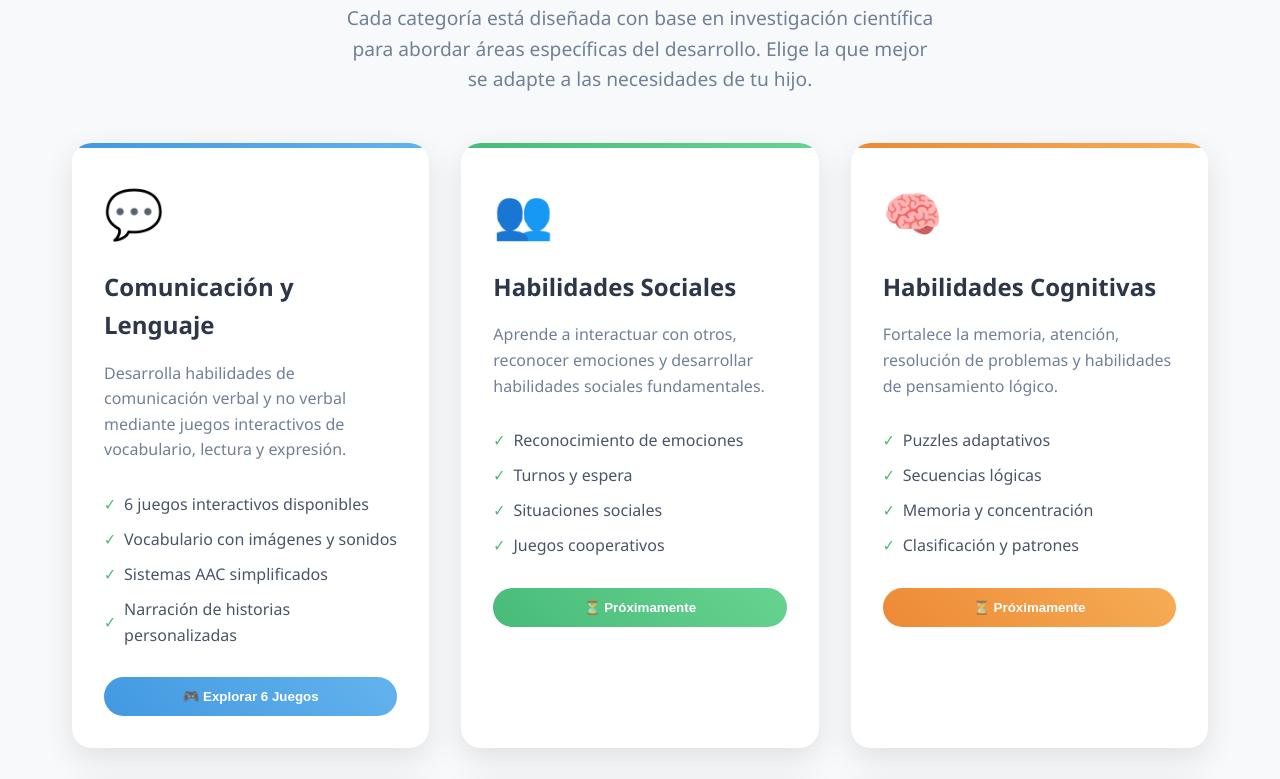
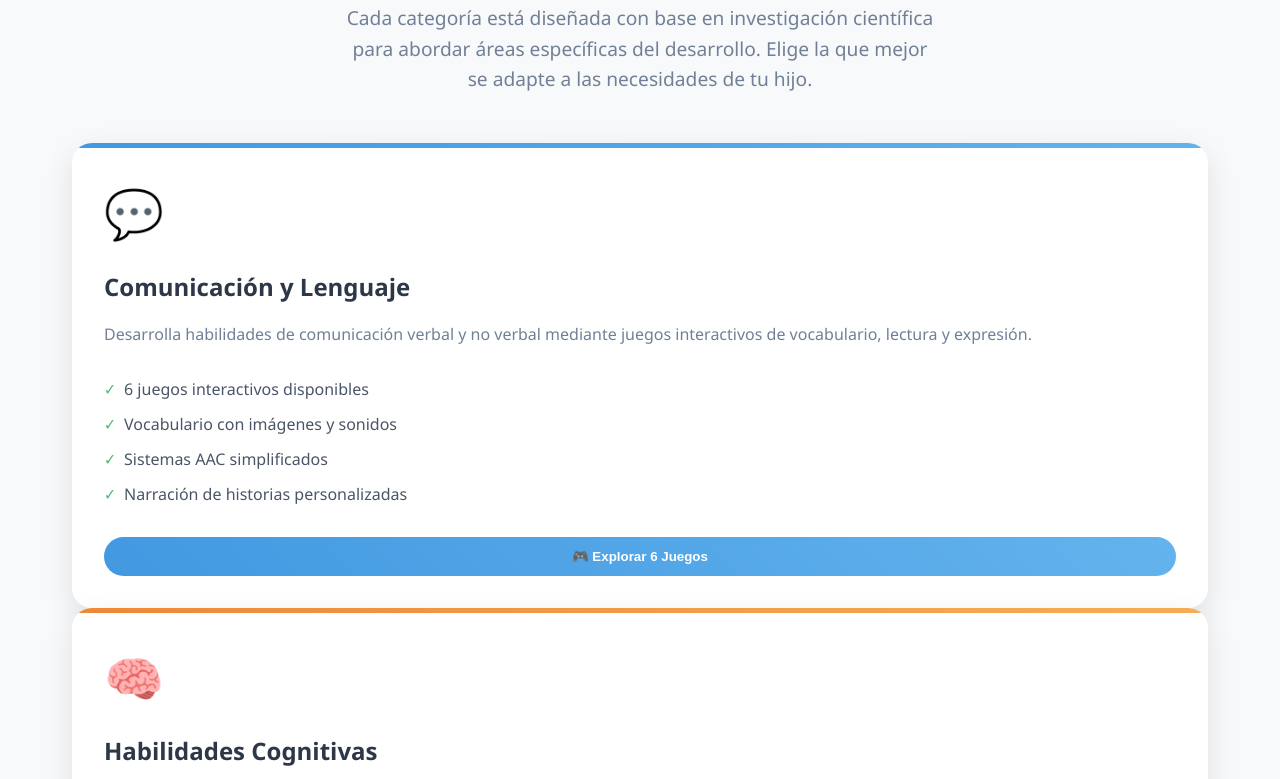
Before and after one commit to juanluis911/juegosTEA, a plain HTML site: page index.html in a window 1280 px wide. Shown: the part 1077-1856 px from the top of the page. Drawn offline with Linux system fonts and the light colour scheme.

Commit message:
changes1.4

```diff
--- a/index.html
+++ b/index.html
@@ -227,7 +227,7 @@
 
             <div class="categories-grid">
                 <!-- Communication Games -->
-                <div class="category-card communication" id="communicationCard">
+                <a href="./categorias/comunicacion-lenguaje.html" class="category-card communication" style="display:block; text-decoration:none; color:inherit;">
                     <span class="card-icon">💬</span>
                     <h3 class="card-title">Comunicación y Lenguaje</h3>
                     <p class="card-description">
@@ -240,22 +240,7 @@
                         <li>Narración de historias personalizadas</li>
                     </ul>
                     <button class="card-button">🎮 Explorar 6 Juegos</button>
-                </div>
-
-                <!-- Social Skills -->
-                <div class="category-card social" onclick="selectCategory('social')">
-                    <span class="card-icon">👥</span>
-                    <h3 class="card-title">Habilidades Sociales</h3>
-                    <p class="card-description">
-                        Aprende a interactuar con otros, reconocer emociones y desarrollar habilidades sociales fundamentales.
-                    </p>
-                    <ul class="card-features">
-                        <li>Reconocimiento de emociones</li>
-                        <li>Turnos y espera</li>
-                        <li>Situaciones sociales</li>
-                        <li>Juegos cooperativos</li>
-                    </ul>
-                    <button class="card-button">⏳ Próximamente</button>
+                </a>
                 </div>
 
                 <!-- Cognitive Skills -->
```
